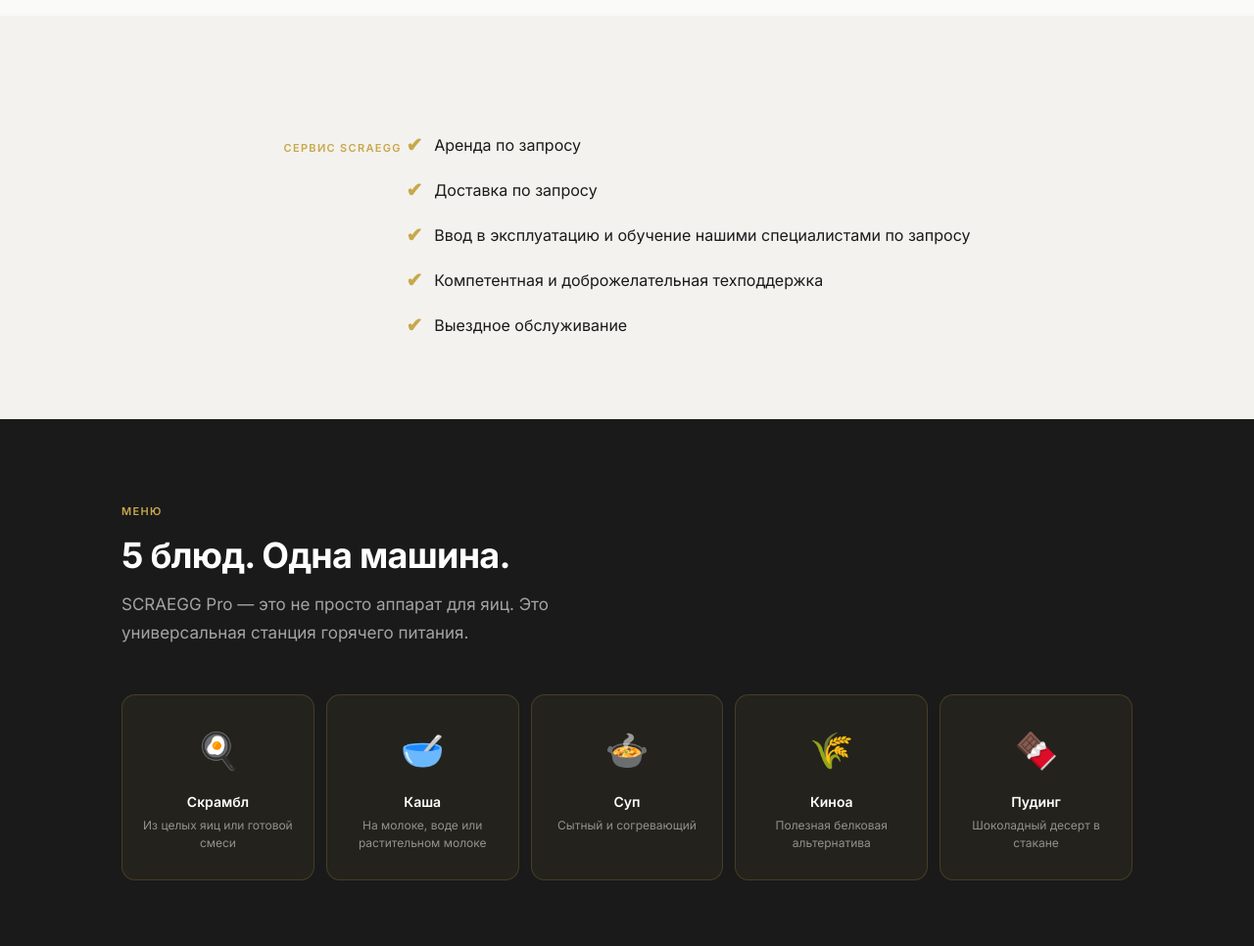
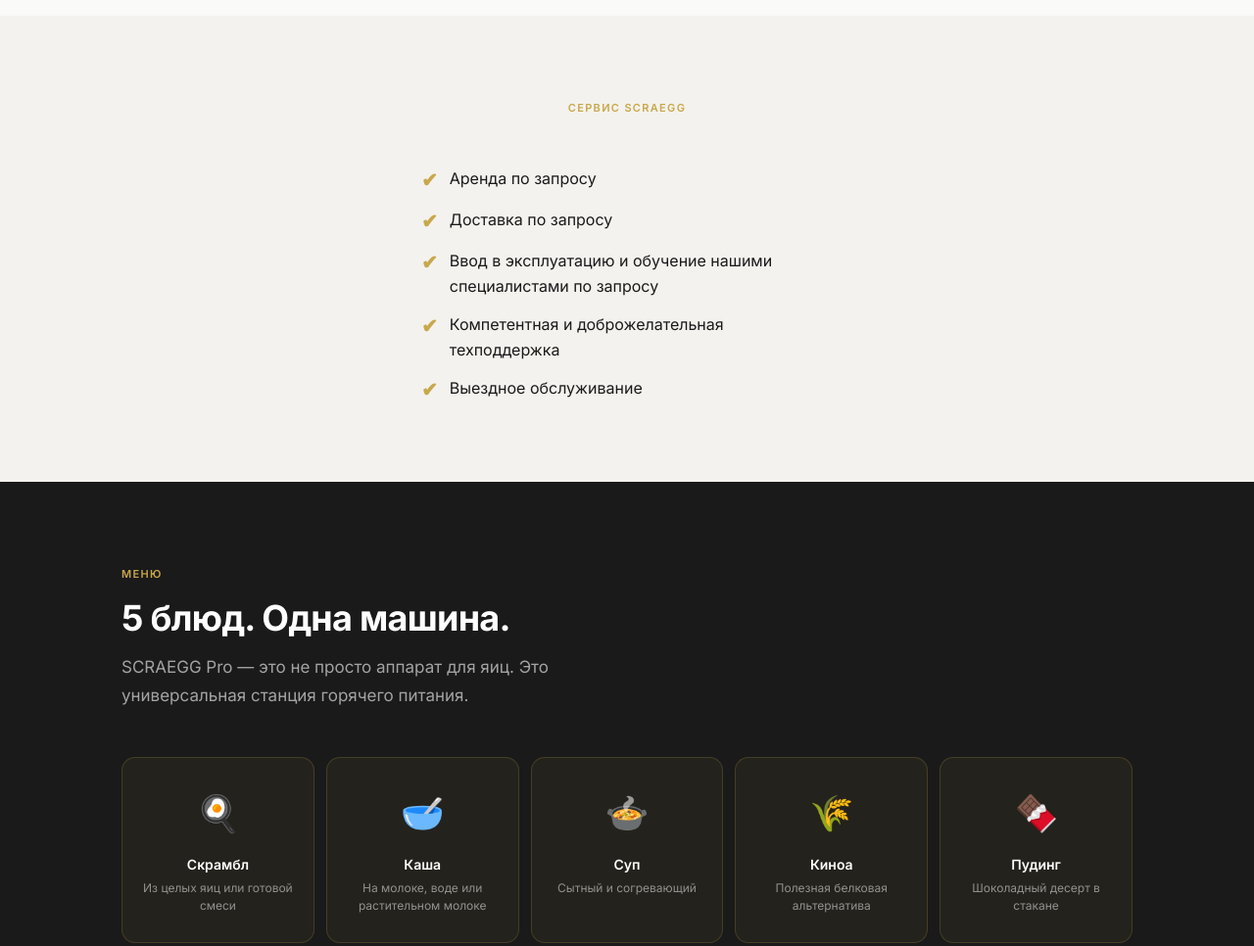
Before and after one commit to shumanskii/skraeg-rf, a plain HTML site: page index.html in a window 1280 px wide. Shown: the part 3040-4006 px from the top of the page at 98% size. Drawn offline with nearby package versions, Linux system fonts and the light colour scheme.

Commit message:
Update index.html

```diff
--- a/index.html
+++ b/index.html
@@ -3,13 +3,16 @@
 <head>
 <meta charset="UTF-8">
 <meta name="viewport" content="width=device-width, initial-scale=1.0">
-<title>SCRAEGG Pro — яичница за 15 секунд | Россия</title>
+<title>SCRAEGG Pro (Скраег) — яичница за 15 секунд | Россия</title>
 
 <!-- SEO BASE -->
-<meta name="description" content="SCRAEGG Pro — профессиональная паровая машина для скрамбла, каши и супов. Горячее блюдо за 15 секунд. Поставки, аренда, обучение и сервис для кафе, ресторанов и отелей в России.">
-<meta name="keywords" content="SCRAEGG Pro, яичница за 15 секунд, паровая машина для скрамбла, оборудование для кафе Россия, скрамбл машина, горячая еда быстро, скраег.рф">
+<meta name="description" content="SCRAEGG Pro (Скраег) — профессиональная паровая машина для скрамбла, каши и супов. Горячее блюдо за 15 секунд без повара. Продажа, поставка, аренда и сервис для кафе, ресторанов, отелей и АЗС по всей России. Официальный сайт — скраег.рф.">
+<meta name="keywords" content="SCRAEGG Pro, Скраег, скраег.рф, купить SCRAEGG Pro, яичница за 15 секунд, паровая машина для скрамбла, оборудование для кафе Россия, скрамбл машина, машина для яичницы, горячая еда быстро">
 <meta name="robots" content="index, follow">
 <link rel="canonical" href="https://скраег.рф/">
+
+<!-- YANDEX -->
+<meta name="yandex-verification" content="ВСТАВЬТЕ_СЮДА_КОД_ИЗ_ЯНДЕКС_ВЕБМАСТЕРА" />
 
 <!-- HREFLANG -->
 <link rel="alternate" hreflang="ru" href="https://скраег.рф/">
@@ -18,13 +21,13 @@
 <!-- OPEN GRAPH (соцсети, мессенджеры) -->
 <meta property="og:type" content="website">
 <meta property="og:url" content="https://скраег.рф/">
-<meta property="og:title" content="SCRAEGG Pro — яичница за 15 секунд | Россия">
-<meta property="og:description" content="Профессиональная паровая машина для скрамбла, каши и супов. Одна кнопка — готово за 15 секунд. Поставки и сервис для заведений в России.">
+<meta property="og:title" content="SCRAEGG Pro (Скраег) — яичница за 15 секунд | Россия">
+<meta property="og:description" content="Профессиональная паровая машина для скрамбла, каши и супов. Одна кнопка — готово за 15 секунд. Поставки и сервис для заведений в России. Скраег.рф.">
 <meta property="og:image" content="https://скраег.рф/scraegg_hero.png">
 <meta property="og:image:width" content="1200">
 <meta property="og:image:height" content="630">
 <meta property="og:locale" content="ru_RU">
-<meta property="og:site_name" content="SCRAEGG Pro — скраег.рф">
+<meta property="og:site_name" content="SCRAEGG Pro (Скраег) — скраег.рф">
 
 <!-- TWITTER CARD -->
 <meta name="twitter:card" content="summary_large_image">
@@ -40,6 +43,7 @@
     {
       "@type": "Product",
       "name": "SCRAEGG Pro",
+      "alternateName": "Скраег",
       "description": "Профессиональная паровая машина для приготовления скрамбла, каши и супов за 15 секунд. Одна кнопка, стабильный результат, минимум обслуживания.",
       "brand": {
         "@type": "Brand",
@@ -628,7 +632,7 @@
     form_type: "Тип заведения", form_select: "Выберите...",
     form_message: "Вопрос или комментарий", form_submit: "Отправить заявку →",
     form_ok_title: "Заявка отправлена!", form_ok_text: "Спасибо, мы получили ваш запрос и свяжемся с вами в течение одного рабочего дня.",
-    footer_desc: "Официальный представитель SCRAEGG GmbH в России. Поставки, демонстрации и поддержка для заведений общественного питания.",
+    footer_desc: "Официальный представитель SCRAEGG GmbH (Скраег) в России. Поставки, демонстрации и поддержка для заведений общественного питания.",
     footer_company: "Компания", footer_info: "Информация",
     footer_link1: "Официальный сайт SCRAEGG", footer_link2: "Политика конфиденциальности",
     footer_link4: "Связаться с нами",
@@ -989,25 +993,25 @@
 <section class="sec sec-gray">
   <div class="wrap" style="text-align:center;">
     <span class="sec-label" data-i18n="service_label">Сервис SCRAEGG</span>
-    <div style="display:inline-flex;flex-direction:column;align-items:flex-start;gap:14px;margin-top:36px;">
-      <div style="display:flex;align-items:center;gap:12px;font-size:16px;color:var(--dark);">
-        <span style="color:var(--gold);font-size:20px;font-weight:700;">✔</span>
+    <div style="display:flex;flex-direction:column;align-items:stretch;gap:14px;margin-top:36px;max-width:420px;margin-left:auto;margin-right:auto;">
+      <div style="display:flex;align-items:flex-start;gap:12px;font-size:16px;color:var(--dark);text-align:left;">
+        <span style="color:var(--gold);font-size:20px;font-weight:700;line-height:1.4;">✔</span>
         <span data-i18n="service_item1">Аренда по запросу</span>
       </div>
-      <div style="display:flex;align-items:center;gap:12px;font-size:16px;color:var(--dark);">
-        <span style="color:var(--gold);font-size:20px;font-weight:700;">✔</span>
+      <div style="display:flex;align-items:flex-start;gap:12px;font-size:16px;color:var(--dark);text-align:left;">
+        <span style="color:var(--gold);font-size:20px;font-weight:700;line-height:1.4;">✔</span>
         <span data-i18n="service_item2">Доставка по запросу</span>
       </div>
-      <div style="display:flex;align-items:center;gap:12px;font-size:16px;color:var(--dark);">
-        <span style="color:var(--gold);font-size:20px;font-weight:700;">✔</span>
+      <div style="display:flex;align-items:flex-start;gap:12px;font-size:16px;color:var(--dark);text-align:left;">
+        <span style="color:var(--gold);font-size:20px;font-weight:700;line-height:1.4;">✔</span>
         <span data-i18n="service_item3">Ввод в эксплуатацию и обучение нашими специалистами по запросу</span>
       </div>
-      <div style="display:flex;align-items:center;gap:12px;font-size:16px;color:var(--dark);">
-        <span style="color:var(--gold);font-size:20px;font-weight:700;">✔</span>
+      <div style="display:flex;align-items:flex-start;gap:12px;font-size:16px;color:var(--dark);text-align:left;">
+        <span style="color:var(--gold);font-size:20px;font-weight:700;line-height:1.4;">✔</span>
         <span data-i18n="service_item4">Компетентная и доброжелательная техподдержка</span>
       </div>
-      <div style="display:flex;align-items:center;gap:12px;font-size:16px;color:var(--dark);">
-        <span style="color:var(--gold);font-size:20px;font-weight:700;">✔</span>
+      <div style="display:flex;align-items:flex-start;gap:12px;font-size:16px;color:var(--dark);text-align:left;">
+        <span style="color:var(--gold);font-size:20px;font-weight:700;line-height:1.4;">✔</span>
         <span data-i18n="service_item5">Выездное обслуживание</span>
       </div>
     </div>
```
